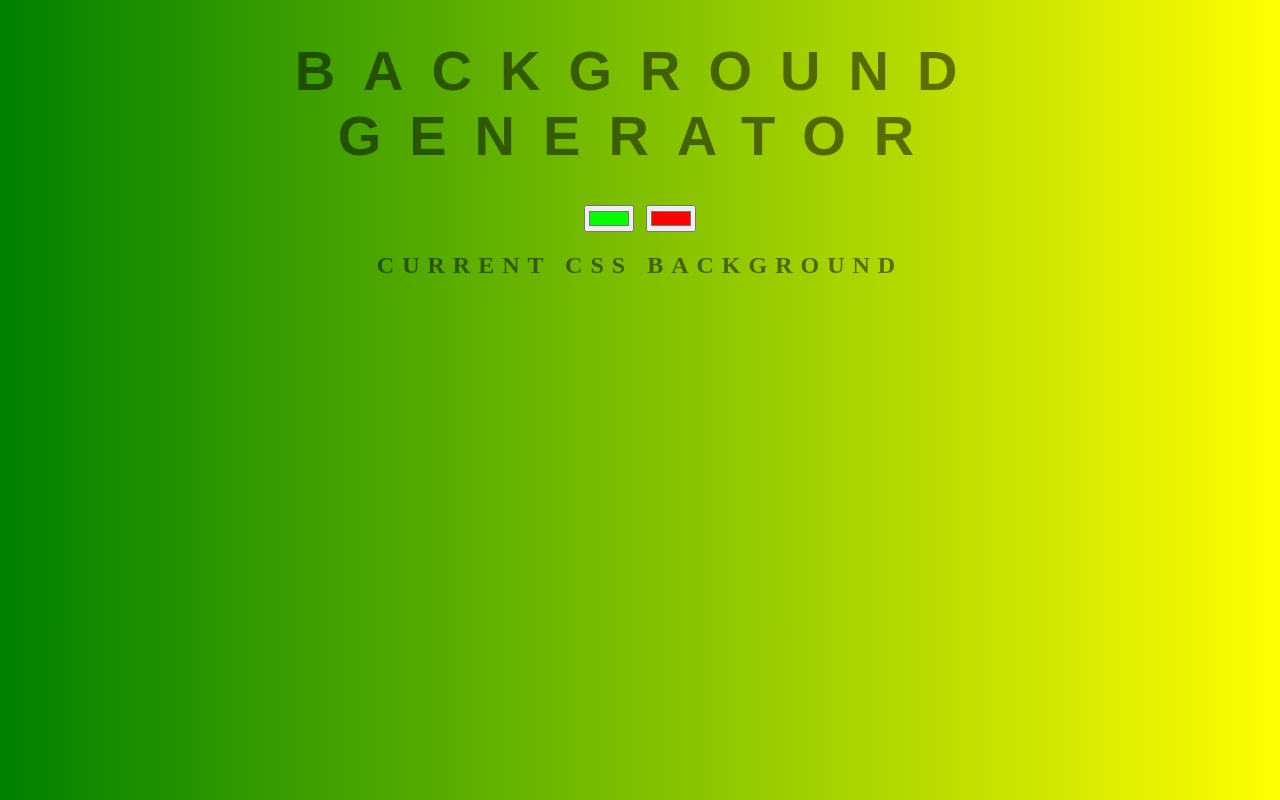
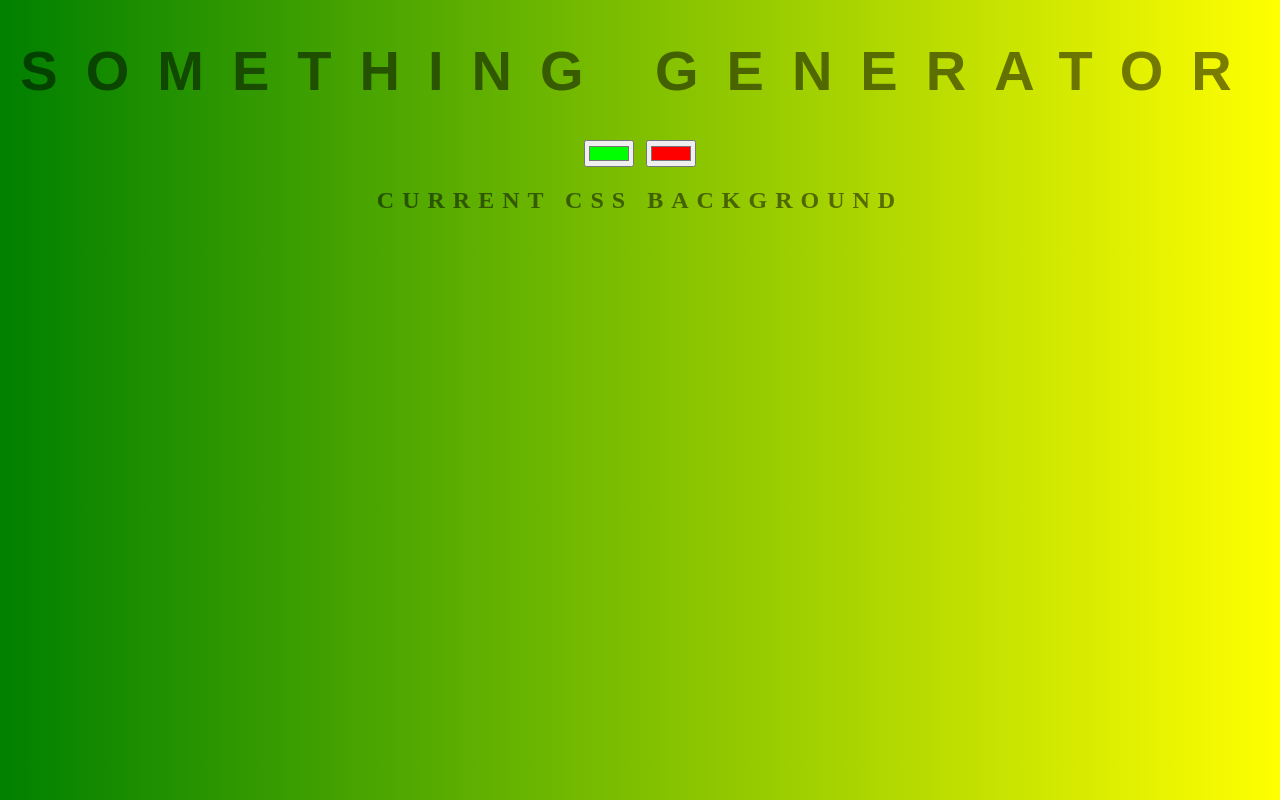
Before and after one commit to MichaelFunke/background-henerator, a plain HTML site: page index.html in a window 1280 px wide. Drawn offline with Linux system fonts and the light colour scheme.

Commit message:
something modified

```diff
--- a/index.html
+++ b/index.html
@@ -10,7 +10,7 @@
 </head>
 
 <body id='gradient'>
-    <h1>Background Generator</h1>
+    <h1>Something Generator</h1>
     <input class="color1" type="color" name="color1" value="#00ff00">
     <input class="color2" type="color" name="color2" value="#ff0000">
     <h2>Current CSS Background</h2>
```
